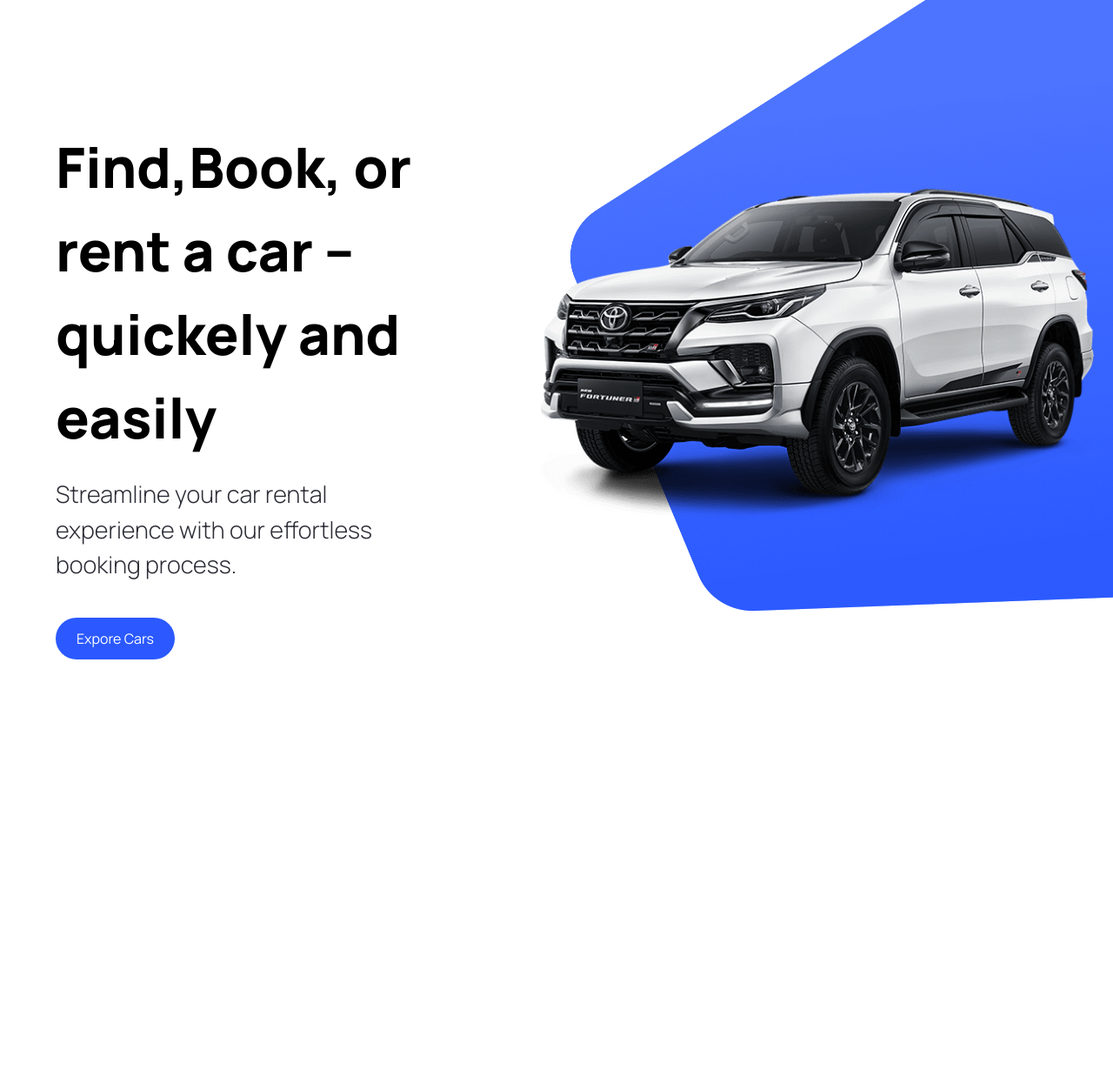
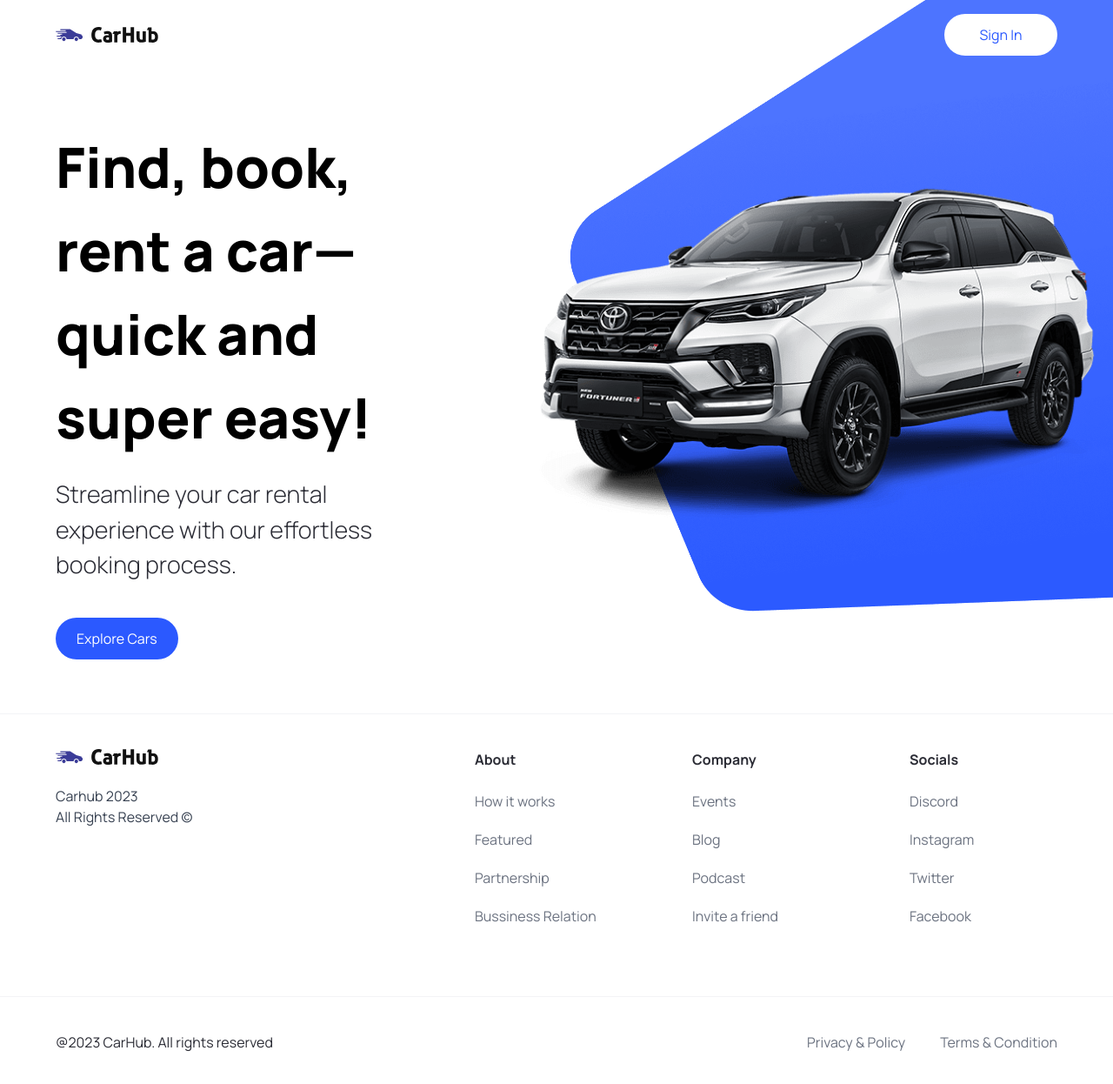
Before and after one commit to mhmd-aashik/car-showcase-app, a Next.js app: page / in a window 1280 px wide. Shown: the top 1246 px of the page at 87% size. Before the commit the page ends 800 px from the top, so only its background shows below. Built offline with nearby package versions, Linux system fonts and the light colour scheme.

Commit message:
Navbar & Layout & Footer

```diff
--- a/app/layout.tsx
+++ b/app/layout.tsx
@@ -1,5 +1,7 @@
 import type { Metadata } from "next";
 import "./globals.css";
+import Navbar from "@/components/Navbar";
+import Footer from "@/components/Footer";
 
 export const metadata: Metadata = {
   title: "Car Hub",
@@ -13,7 +15,11 @@ export default function RootLayout({
 }) {
   return (
     <html lang="en">
-      <body className="relative">{children}</body>
+      <body className="relative">
+        <Navbar />
+        {children}
+        <Footer />
+      </body>
     </html>
   );
 }
--- a/components/CustomButton.tsx
+++ b/components/CustomButton.tsx
@@ -7,17 +7,19 @@ interface CustomButtonProps {
   title: string;
   containerStyles: string;
   handleClick?: MouseEventHandler<HTMLButtonElement>;
+  btnType?: "button" | "submit";
 }
 
 const CustomButton = ({
   title,
   containerStyles,
   handleClick,
+  btnType,
 }: CustomButtonProps) => {
   return (
     <button
       disabled={false}
-      type="button"
+      type={btnType || "button"}
       className={`custom-btn ${containerStyles}`}
       onClick={handleClick}
     >
--- /dev/null
+++ b/components/Footer.tsx
@@ -0,0 +1,58 @@
+import { footerLinks } from "@/constants";
+import Image from "next/image";
+import Link from "next/link";
+import React from "react";
+
+const Footer = () => (
+  <footer className="flex flex-col text-black-100  mt-5 border-t border-gray-100">
+    <div className="flex max-md:flex-col flex-wrap justify-between gap-5 sm:px-16 px-6 py-10">
+      <div className="flex flex-col justify-start items-start gap-6">
+        <Image
+          src="/logo.svg"
+          alt="logo"
+          width={118}
+          height={18}
+          className="object-contain"
+        />
+        <p className="text-base text-gray-700">
+          Carhub 2023 <br />
+          All Rights Reserved &copy;
+        </p>
+      </div>
+
+      <div className="footer__links">
+        {footerLinks.map((item) => (
+          <div key={item.title} className="footer__link">
+            <h3 className="font-bold">{item.title}</h3>
+            <div className="flex flex-col gap-5">
+              {item.links.map((link) => (
+                <Link
+                  key={link.title}
+                  href={link.url}
+                  className="text-gray-500"
+                >
+                  {link.title}
+                </Link>
+              ))}
+            </div>
+          </div>
+        ))}
+      </div>
+    </div>
+
+    <div className="flex justify-between items-center flex-wrap mt-10 border-t border-gray-100 sm:px-16 px-6 py-10">
+      <p>@2023 CarHub. All rights reserved</p>
+
+      <div className="footer__copyrights-link">
+        <Link href="/" className="text-gray-500">
+          Privacy & Policy
+        </Link>
+        <Link href="/" className="text-gray-500">
+          Terms & Condition
+        </Link>
+      </div>
+    </div>
+  </footer>
+);
+
+export default Footer;
--- a/components/Hero.tsx
+++ b/components/Hero.tsx
@@ -9,14 +9,14 @@ const Hero = () => {
     <div className="hero">
       <div className="flex-1 pt-36 padding-x">
         <h1 className="hero__title">
-          Find,Book, or rent a car -- quickely and easily
+          Find, book, rent a car—quick and super easy!
         </h1>
         <p className="hero__subtitle">
           Streamline your car rental experience with our effortless booking
           process.
         </p>
         <CustomButton
-          title="Expore Cars"
+          title="Explore Cars"
           containerStyles="bg-primary-blue text-white rounded-full mt-10"
           handleClick={handleScroll}
         />
--- /dev/null
+++ b/components/Navbar.tsx
@@ -0,0 +1,29 @@
+import Image from "next/image";
+import Link from "next/link";
+import React from "react";
+import CustomButton from "./CustomButton";
+
+const Navbar = () => {
+  return (
+    <header className="w-full absolute z-10">
+      <nav className="max-w-[1440px] mx-auto flex justify-between items-center sm:px-16 px-6 py-4">
+        <Link href="/" className="flex justify-center items-center">
+          <Image
+            src="/logo.svg"
+            width={118}
+            height={18}
+            alt="Car hub logo"
+            className="object-contain"
+          />
+        </Link>
+        <CustomButton
+          title="Sign In"
+          btnType="button"
+          containerStyles="text-primary-blue  rounded-full bg-white min-w-[130px]"
+        />
+      </nav>
+    </header>
+  );
+};
+
+export default Navbar;
--- /dev/null
+++ b/constants/index.ts
@@ -0,0 +1,101 @@
+export const manufacturers = [
+  "Acura",
+  "Alfa Romeo",
+  "Aston Martin",
+  "Audi",
+  "Bentley",
+  "BMW",
+  "Buick",
+  "Cadillac",
+  "Chevrolet",
+  "Chrysler",
+  "Citroen",
+  "Dodge",
+  "Ferrari",
+  "Fiat",
+  "Ford",
+  "GMC",
+  "Honda",
+  "Hyundai",
+  "Infiniti",
+  "Jaguar",
+  "Jeep",
+  "Kia",
+  "Lamborghini",
+  "Land Rover",
+  "Lexus",
+  "Lincoln",
+  "Maserati",
+  "Mazda",
+  "McLaren",
+  "Mercedes-Benz",
+  "MINI",
+  "Mitsubishi",
+  "Nissan",
+  "Porsche",
+  "Ram",
+  "Rolls-Royce",
+  "Subaru",
+  "Tesla",
+  "Toyota",
+  "Volkswagen",
+  "Volvo",
+];
+
+export const yearsOfProduction = [
+  { title: "Year", value: "" },
+  { title: "2015", value: "2015" },
+  { title: "2016", value: "2016" },
+  { title: "2017", value: "2017" },
+  { title: "2018", value: "2018" },
+  { title: "2019", value: "2019" },
+  { title: "2020", value: "2020" },
+  { title: "2021", value: "2021" },
+  { title: "2022", value: "2022" },
+  { title: "2023", value: "2023" },
+];
+
+export const fuels = [
+  {
+    title: "Fuel",
+    value: "",
+  },
+  {
+    title: "Gas",
+    value: "Gas",
+  },
+  {
+    title: "Electricity",
+    value: "Electricity",
+  },
+];
+
+export const footerLinks = [
+  {
+    title: "About",
+    links: [
+      { title: "How it works", url: "/" },
+      { title: "Featured", url: "/" },
+      { title: "Partnership", url: "/" },
+      { title: "Bussiness Relation", url: "/" },
+    ],
+  },
+  {
+    title: "Company",
+    links: [
+      { title: "Events", url: "/" },
+      { title: "Blog", url: "/" },
+      { title: "Podcast", url: "/" },
+      { title: "Invite a friend", url: "/" },
+    ],
+  },
+  {
+    title: "Socials",
+    links: [
+      { title: "Discord", url: "/" },
+      { title: "Instagram", url: "/" },
+      { title: "Twitter", url: "/" },
+      { title: "Facebook", url: "/" },
+    ],
+  },
+];
```
